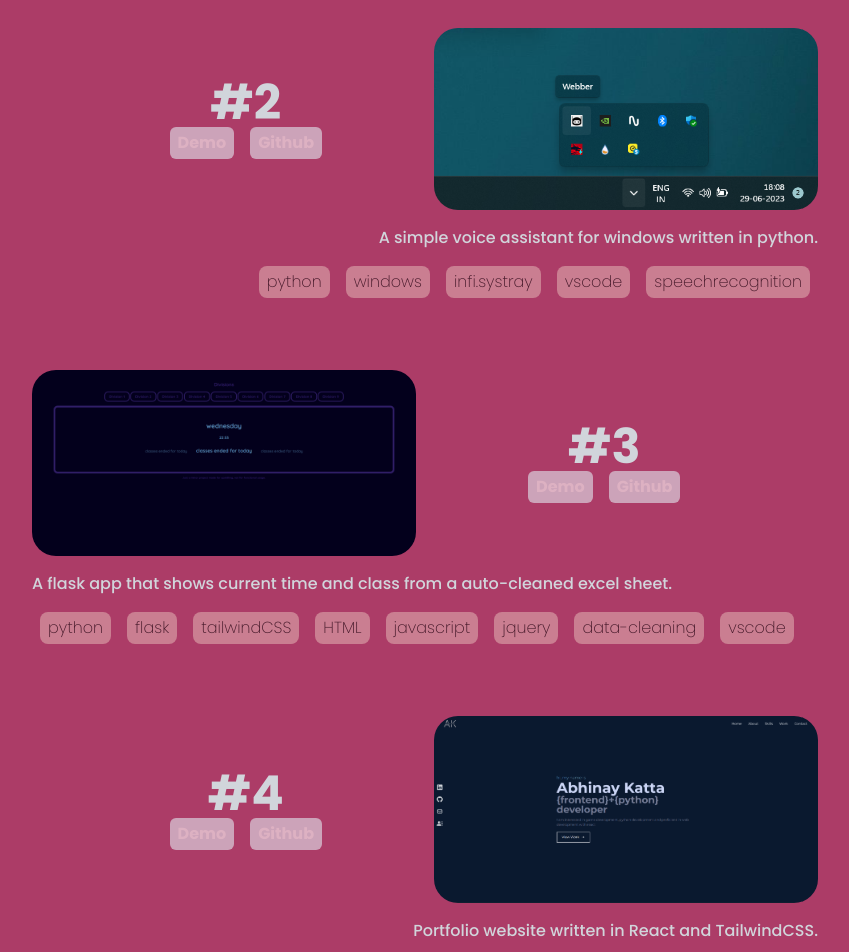
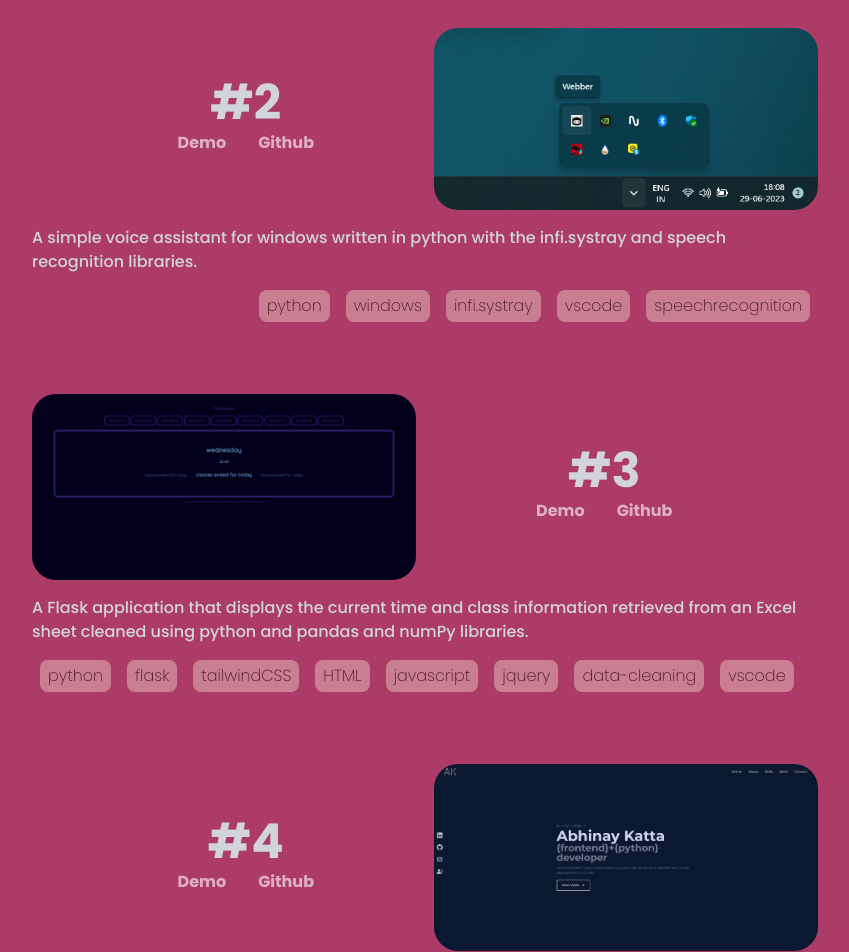
Before and after one commit to abhikatta/portfolio, a React (Create React App) app: page / in a window 1280 px wide. Shown: the part 2960-3912 px from the top of the page, without its empty margins (215-1064 px from the left). Built offline with nearby package versions, Linux system fonts and the light colour scheme.

Commit message:
some project desc changes

```diff
--- a/src/components/Work.tsx
+++ b/src/components/Work.tsx
@@ -1,4 +1,3 @@
-import { useEffect, useState } from "react";
 import "../index.css";
 import projects from "./data/Projects";
 // bg - [#ac3c67];
@@ -52,14 +51,14 @@ const Work = () => {
                       </h1>
                       <div className="flex flex-row md:my-0 my-4">
                         <a
-                          className="rounded-md hover:bg-[#dc81a4] bg-inherit
-                       hover:opacity-100 opacity-60 bg-slate-200 text-white font-bold h-min w-min mr-2 px-2 py-1"
+                          className="rounded-md md:hover:bg-[#dc81a4] md:bg-inherit bg-[#dc81a4] md:text-base text-xl
+                       hover:opacity-100 md:opacity-60 opacity-100 text-white font-bold h-min w-min mr-2 px-2 py-1"
                           href={`${v.link.download}`}>
                           Demo
                         </a>
                         <a
-                          className="rounded-md hover:bg-[#dc81a4] bg-inherit
-                       hover:opacity-100 opacity-60 bg-slate-200 text-white font-bold h-min w-min ml-2 px-2 py-1"
+                          className="rounded-md md:hover:bg-[#dc81a4] md:bg-inherit bg-[#dc81a4] md:text-base text-xl
+                       hover:opacity-100 md:opacity-60 opacity-100 text-white font-bold h-min w-min ml-2 px-2 py-1"
                           href={`${v.link.github}`}>
                           Github
                         </a>
--- a/src/components/data/Projects.ts
+++ b/src/components/data/Projects.ts
@@ -25,7 +25,8 @@ const projects: Projects[] = [
   },
   {
     name: "Webber",
-    description: "A simple voice assistant for windows written in python.",
+    description:
+      "A simple voice assistant for windows written in python with the infi.systray and speech recognition libraries.",
     link: {
       github: "https://github.com/abhikatta/Webber",
       download:
@@ -36,8 +37,9 @@ const projects: Projects[] = [
   },
   {
     name: "TimeTableTuner",
-    description:
-      "A flask app that shows current time and class from a auto-cleaned excel sheet.",
+    description: `A Flask application that displays the current time and class
+       information retrieved from an Excel sheet cleaned using python and pandas and numPy libraries.`,
+
     link: {
       github: "https://github.com/abhikatta/TimeTableTuner",
       download: "https://github.com/abhikatta/TimeTableTuner",
@@ -56,7 +58,7 @@ const projects: Projects[] = [
   },
   {
     name: "Portfolio Website",
-    description: "Portfolio website written in React and TailwindCSS.",
+    description: "Portfolio website made using React and TailwindCSS.",
     link: {
       github: "https://github.com/portfolio",
       download: "https://abhikatta.github.io/portfolio",
@@ -67,7 +69,7 @@ const projects: Projects[] = [
   {
     name: "Spamde",
     description:
-      "A windows widget app that can spam a given text in any chat app or anywhere where a text can be typed.",
+      "A Windows widget application that can repeatedly input a specified text in any chat application or text-entry interface.",
     link: {
       github: "https://github.com/abhikatta/spamde",
       download:
```
